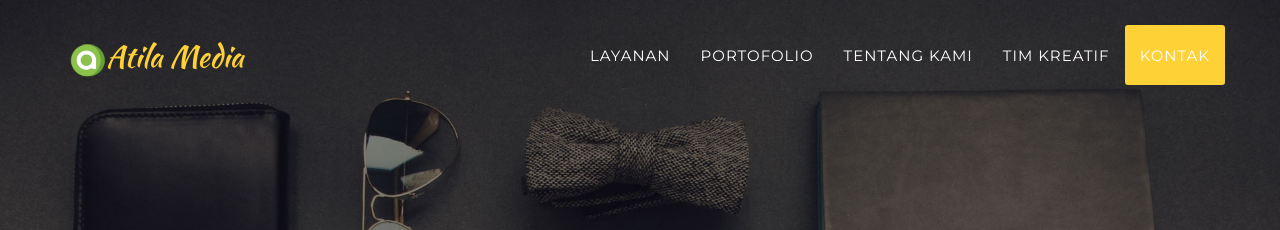
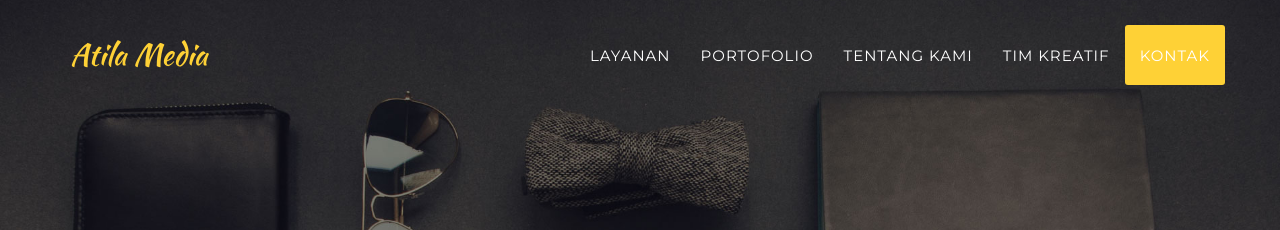
Before and after one commit to atilamedia/atilamedia.github.io, a Jekyll site: the page built from index.html, in a window 1280 px wide. Shown: the top 230 px of the page. Built offline with Jekyll 4.4.1, drawn with Linux system fonts in a browser that asks for light colours; some web fonts are replaced.

Commit message:
Update _config.yml

```diff
--- a/_config.yml
+++ b/_config.yml
@@ -2,7 +2,7 @@ url: https://atilamedia.github.io
 baseurl:
 
 # Site settings
-logo: img/atila.png
+#logo: img/atila.png
 title: Atila Media
 email: your-email@domain.com
 description: "Write an awesome description for your new site here. You can edit this line in _config.yml. It will appear in your document head meta (for Google search results) and in your feed.xml site description."
```
